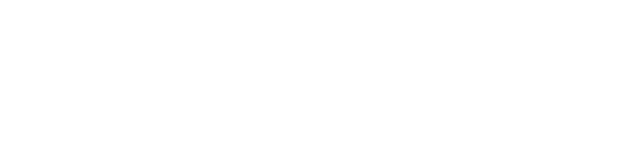
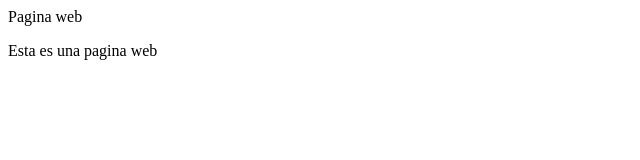
Before and after one commit to G3RM4NT/Repositorio-PracticaRamas, a plain HTML site: page index.html in a window 1280 px wide. Shown: the whole page, without its empty margins (0-640 px from the left). Drawn offline with Linux system fonts and the light colour scheme.

Commit message:
Agregue texto

```diff
--- a/index.html
+++ b/index.html
@@ -8,6 +8,7 @@
     <script src="rep.js"></script>
 </head>
 <body>
-
+    <t>Pagina web</t>
+    <p>Esta es una pagina web</p>
 </body>
 </html>
```
